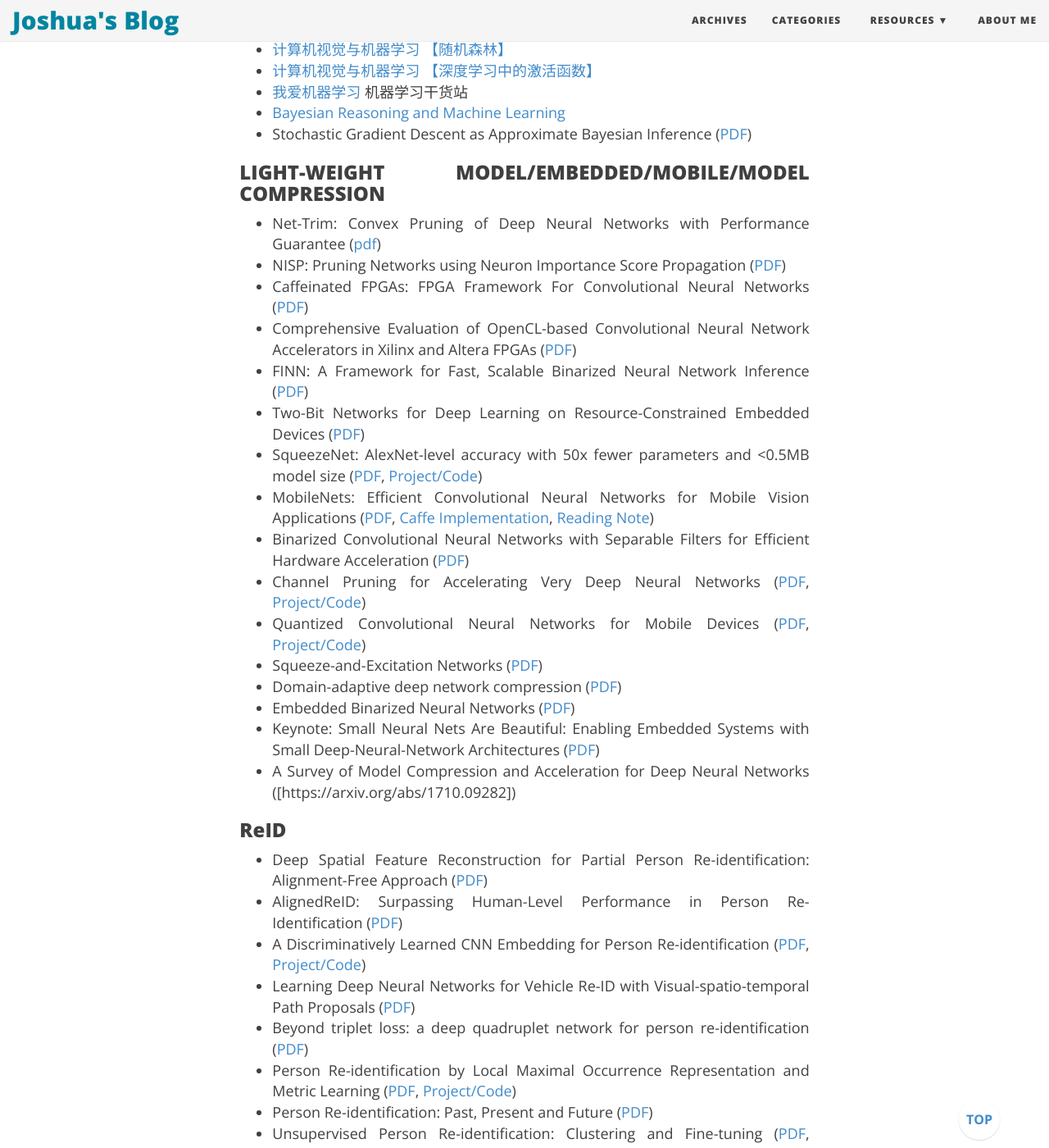
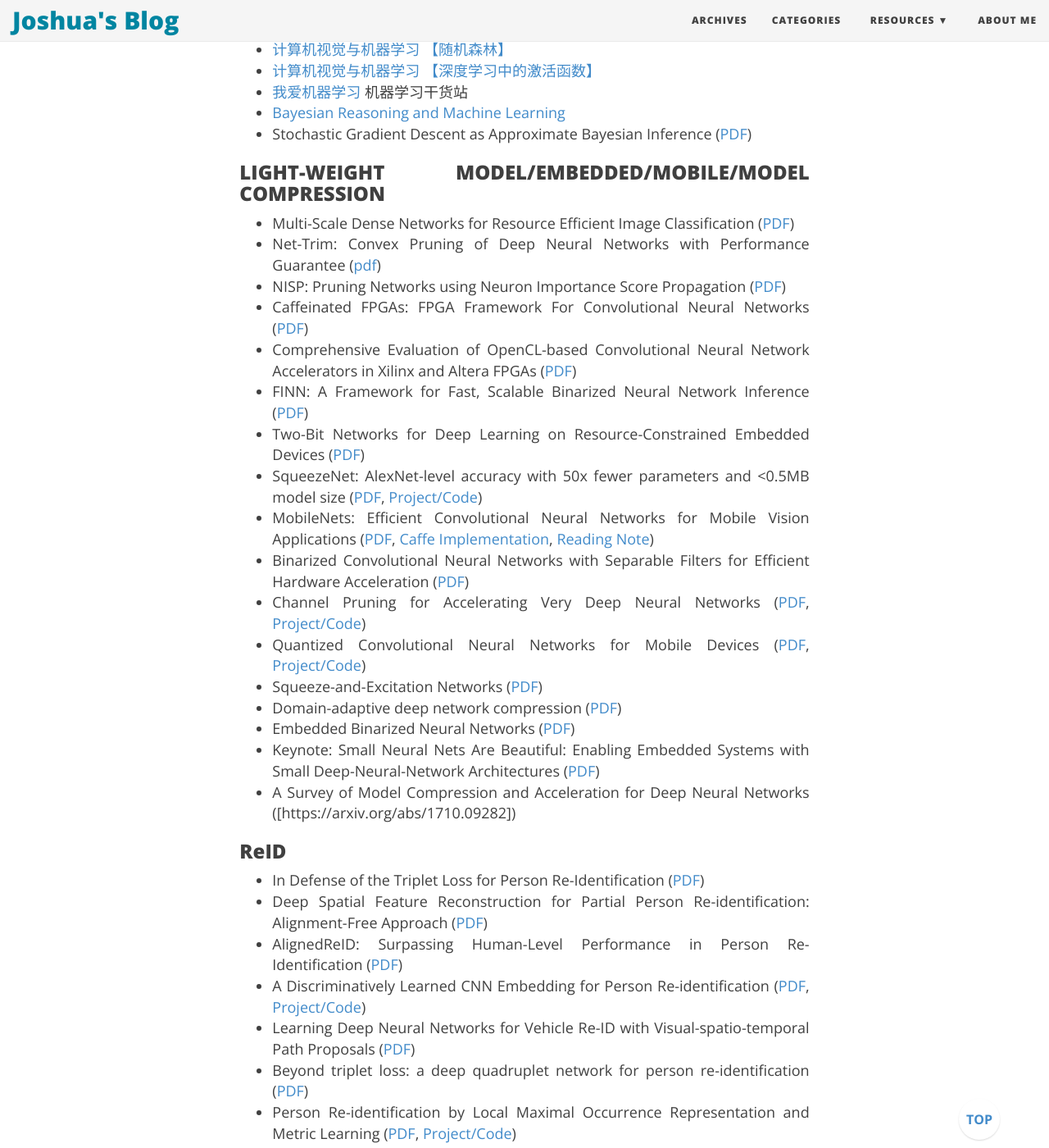
Before and after one commit to joshua19881228/joshua19881228.github.io, a Jekyll site: the page built from _posts/Computer_Vision/2016-08-25-my-jumble-of-computer-vision.md, in a window 1280 px wide and 1400 px high, scrolled down 19800 px. Shown: the whole window at 82% size. Built offline with Jekyll 4.4.1, drawn with Linux system fonts in a browser that asks for light colours; nearby versions of some CDN libraries; formulas are drawn with MathJax 3; comment, search, counter and statistics services are not loaded.

Commit message:
update post

```diff
--- a/_posts/Computer_Vision/2016-08-25-my-jumble-of-computer-vision.md
+++ b/_posts/Computer_Vision/2016-08-25-my-jumble-of-computer-vision.md
@@ -501,6 +501,7 @@ I am going to maintain this page to record a few things about computer vision th
 
 ### LIGHT-WEIGHT MODEL/EMBEDDED/MOBILE/MODEL COMPRESSION ###
 
+* Multi-Scale Dense Networks for Resource Efficient Image Classification ([PDF](https://arxiv.org/abs/1703.09844))
 * Net-Trim: Convex Pruning of Deep Neural Networks with Performance Guarantee ([pdf](https://arxiv.org/abs/1611.05162))
 * NISP: Pruning Networks using Neuron Importance Score Propagation ([PDF](https://arxiv.org/abs/1711.05908))
 * Caffeinated FPGAs: FPGA Framework For Convolutional Neural Networks ([PDF](https://arxiv.org/abs/1609.09671))
@@ -520,6 +521,7 @@ I am going to maintain this page to record a few things about computer vision th
 
 ### ReID ###
 
+* In Defense of the Triplet Loss for Person Re-Identification ([PDF](https://arxiv.org/abs/1703.07737))
 * Deep Spatial Feature Reconstruction for Partial Person Re-identification: Alignment-Free Approach ([PDF](https://arxiv.org/abs/1801.00881))
 * AlignedReID: Surpassing Human-Level Performance in Person Re-Identification ([PDF](https://arxiv.org/abs/1711.08184))
 * A Discriminatively Learned CNN Embedding for Person Re-identification ([PDF](https://arxiv.org/abs/1611.05666), [Project/Code](https://github.com/layumi/2016_person_re-ID))
```
